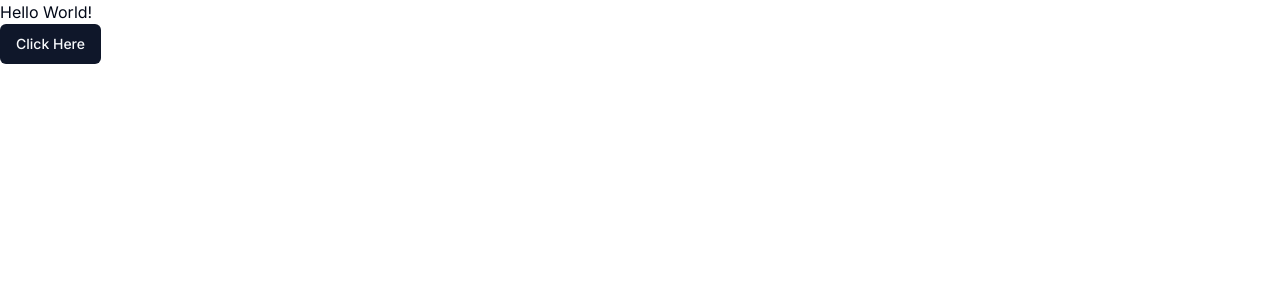
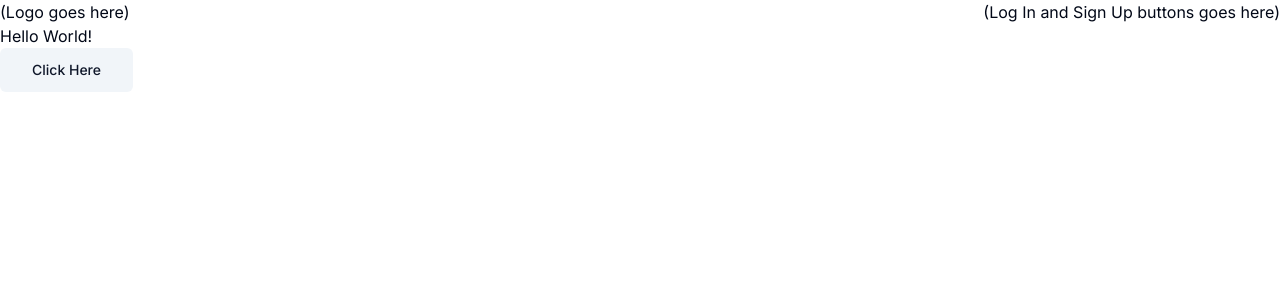
Before and after one commit to velardejm/book-swap-next-ts, a Next.js app: page / in a window 1280 px wide. Shown: the top 300 px of the page. Built offline with nearby package versions, Linux system fonts and the light colour scheme.

Commit message:
Add component directories and initial Home page

```diff
--- /dev/null
+++ b/app/(home)/page.tsx
@@ -0,0 +1,17 @@
+import { Button, buttonVariants } from '@/components/atoms/Button';
+import { cn } from '@/lib/utils';
+import { Navbar } from '@/components/organisms/Navbar';
+
+export default function Home() {
+  return (
+    <main>
+      <Navbar />
+      <h1>Hello World!</h1>
+      <Button
+        className={cn(buttonVariants({ variant: 'secondary', size: 'lg' }))}
+      >
+        Click Here
+      </Button>
+    </main>
+  );
+}
--- a/app/layout.tsx
+++ b/app/layout.tsx
@@ -1,12 +1,12 @@
-import type { Metadata } from "next";
-import { Inter } from "next/font/google";
-import "./globals.css";
+import type { Metadata } from 'next';
+import { Inter } from 'next/font/google';
+import './globals.css';
 
-const inter = Inter({ subsets: ["latin"] });
+const inter = Inter({ subsets: ['latin'] });
 
 export const metadata: Metadata = {
-  title: "Create Next App",
-  description: "Generated by create next app",
+  title: 'Book Swap',
+  description: 'Book Swap',
 };
 
 export default function RootLayout({
--- a/app/page.tsx
+++ /dev/null
@@ -1,10 +0,0 @@
-import { Button } from '@/components/ui/button';
-
-export default function Home() {
-  return (
-    <main>
-      <h1>Hello World!</h1>
-      <Button>Click Here</Button>
-    </main>
-  );
-}
--- /dev/null
+++ b/components/organisms/Navbar/index.tsx
@@ -0,0 +1,14 @@
+const Navbar = () => {
+  return (
+    <nav className="flex justify-between">
+      <div>
+        <p>(Logo goes here)</p>
+      </div>
+      <div>
+        <p>(Log In and Sign Up buttons goes here)</p>
+      </div>
+    </nav>
+  );
+};
+
+export { Navbar };
```
Also changed, not shown: components/atoms/Button/index.tsx (renamed from components/ui/button.tsx).
